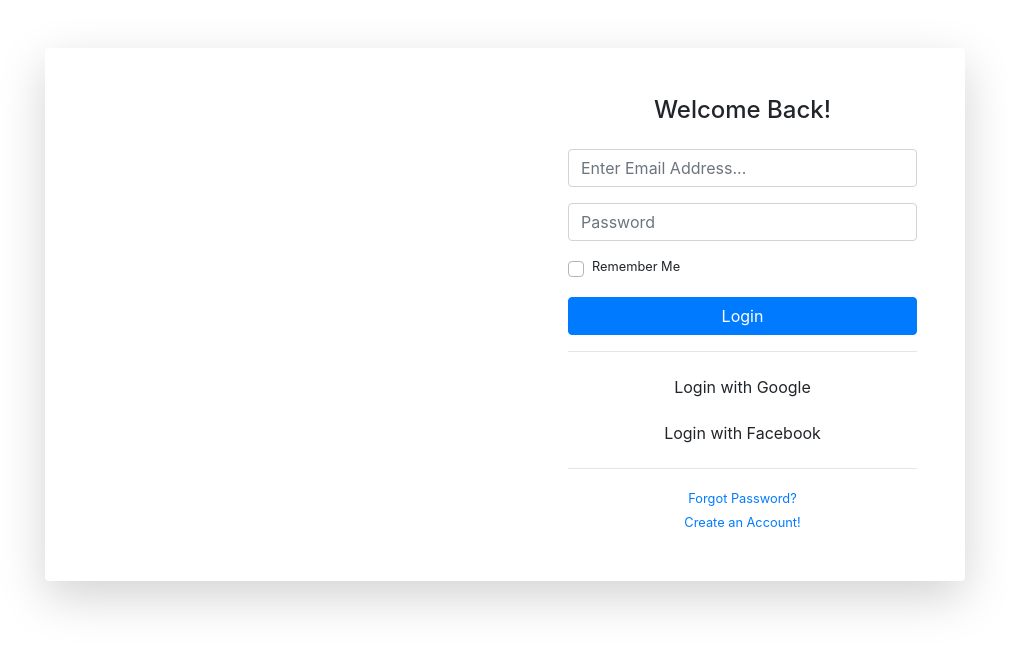
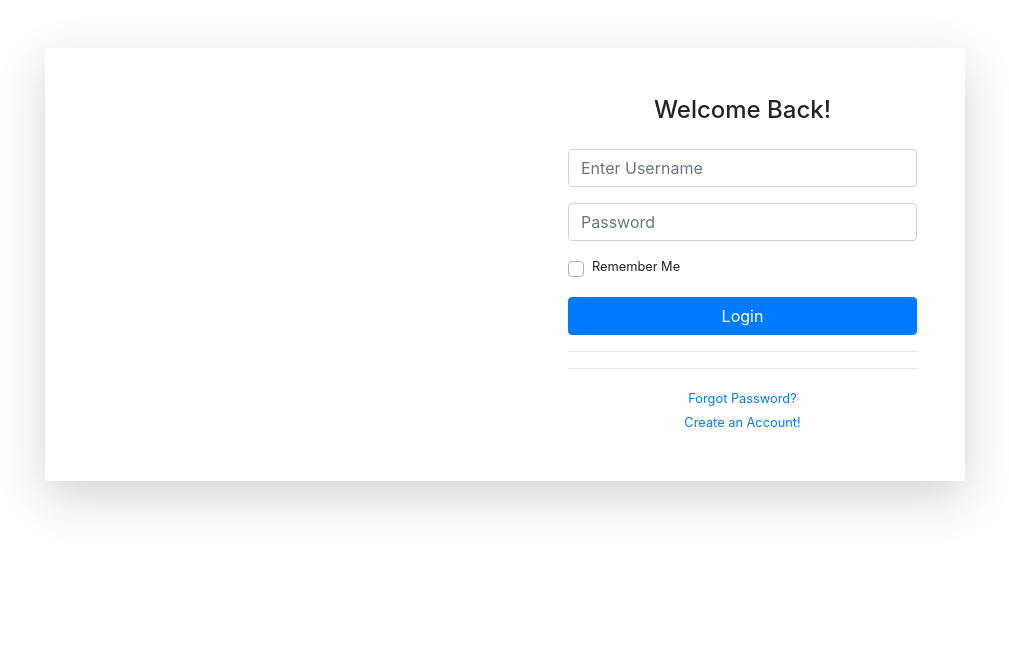
Before and after one commit to Dwaicse/Angular_Springboot_Project, an Angular app in the folder frontAngular/: page / in a window 1280 px wide. Shown: the top 648 px of the page, without its empty margins (135-1144 px from the left). Built offline with nearby package versions, Linux system fonts and the light colour scheme.

Commit message:
login modified

```diff
--- a/frontAngular/src/app/login/login.component.html
+++ b/frontAngular/src/app/login/login.component.html
@@ -34,13 +34,13 @@
                                         </div>
                                         <form class="user">
                                             <div class="form-group">
-                                                <input type="email" class="form-control form-control-user"
+                                                <input type="text" class="form-control form-control-user"
                                                     id="exampleInputEmail" aria-describedby="emailHelp"
-                                                    placeholder="Enter Email Address...">
+                                                    placeholder="Enter Username" name="text" [(ngModel)]="username">
                                             </div>
                                             <div class="form-group">
                                                 <input type="password" class="form-control form-control-user"
-                                                    id="exampleInputPassword" placeholder="Password">
+                                                    id="exampleInputPassword" placeholder="Password" name="password" [(ngModel)]="password">
                                             </div>
                                             <div class="form-group">
                                                 <div class="custom-control custom-checkbox small">
@@ -49,23 +49,19 @@
                                                         Me</label>
                                                 </div>
                                             </div>
-                                            <a href="index.html" class="btn btn-primary btn-user btn-block">
+                                            <button (click)="logIn()" class="btn btn-primary btn-user btn-block">
                                                 Login
-                                            </a>
+                                            </button>
                                             <hr>
-                                            <a href="index.html" class="btn btn-google btn-user btn-block">
-                                                <i class="fab fa-google fa-fw"></i> Login with Google
-                                            </a>
-                                            <a href="index.html" class="btn btn-facebook btn-user btn-block">
-                                                <i class="fab fa-facebook-f fa-fw"></i> Login with Facebook
-                                            </a>
+
+
                                         </form>
                                         <hr>
                                         <div class="text-center">
                                             <a class="small" href="forgot-password.html">Forgot Password?</a>
                                         </div>
                                         <div class="text-center">
-                                            <a class="small" href="register.html">Create an Account!</a>
+                                            <a class="small" href="http://localhost:4200/signup">Create an Account!</a>
                                         </div>
                                     </div>
                                 </div>
--- a/frontAngular/src/app/login/login.component.ts
+++ b/frontAngular/src/app/login/login.component.ts
@@ -36,8 +36,8 @@ export class LoginComponent implements OnInit {
 
 
   }
-  goToSignUp(){
-    window.open("http://localhost:4200/signup", "_blank");
-}
+//   goToSignUp(){
+//     window.open("http://localhost:4200/signup", "_blank");
+// }
 
 }
```
